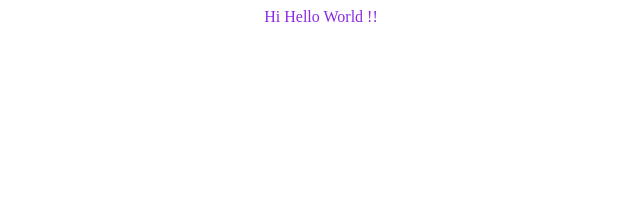
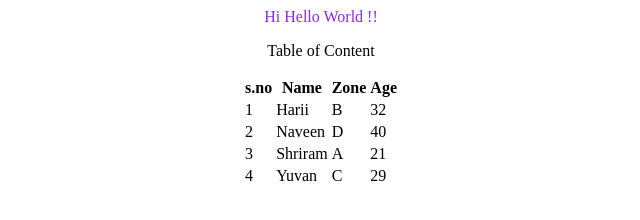
Before and after one commit to Hari-Harish-24/DevOps.learn, a plain HTML site: page index.html in a window 1280 px wide. Shown: the whole page, without its empty margins (319-959 px from the left). Drawn offline with Linux system fonts and the light colour scheme.

Commit message:
added table

```diff
--- a/index.html
+++ b/index.html
@@ -5,6 +5,39 @@
 <Body>
     <center>
     <p style="color: blueviolet;">Hi Hello World !!</p>
+    <p>Table of Content</p>
+    <table style="border: 1px;">
+        <tr>
+            <th>s.no</th>
+            <th>Name</th>
+            <th>Zone</th>
+            <th>Age</th>
+        </tr>
+        <tr>
+            <td>1</td>
+            <td>Harii</td>
+            <td>B</td>
+            <td>32</td>
+        </tr>
+        <tr>
+            <td>2</td>
+            <td>Naveen</td>
+            <td>D</td>
+            <td>40</td>
+        </tr>
+        <tr>
+            <td>3</td>
+            <td>Shriram</td>
+            <td>A</td>
+            <td>21</td>
+        </tr>
+        <tr>
+            <td>4</td>
+            <td>Yuvan</td>
+            <td>C</td>
+            <td>29</td>
+        </tr>
+    </table>
     </center>
 </Body>
 </html>
```
